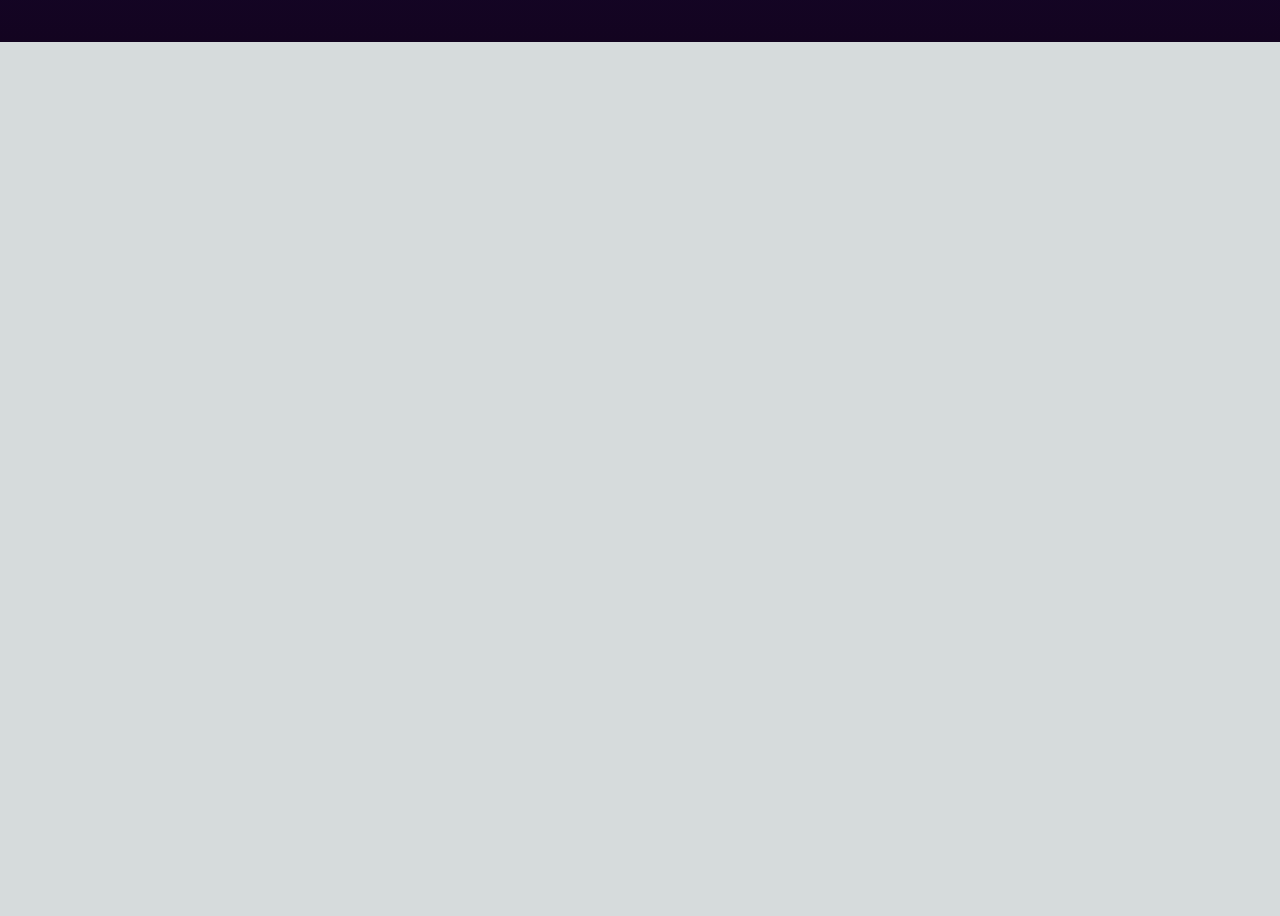
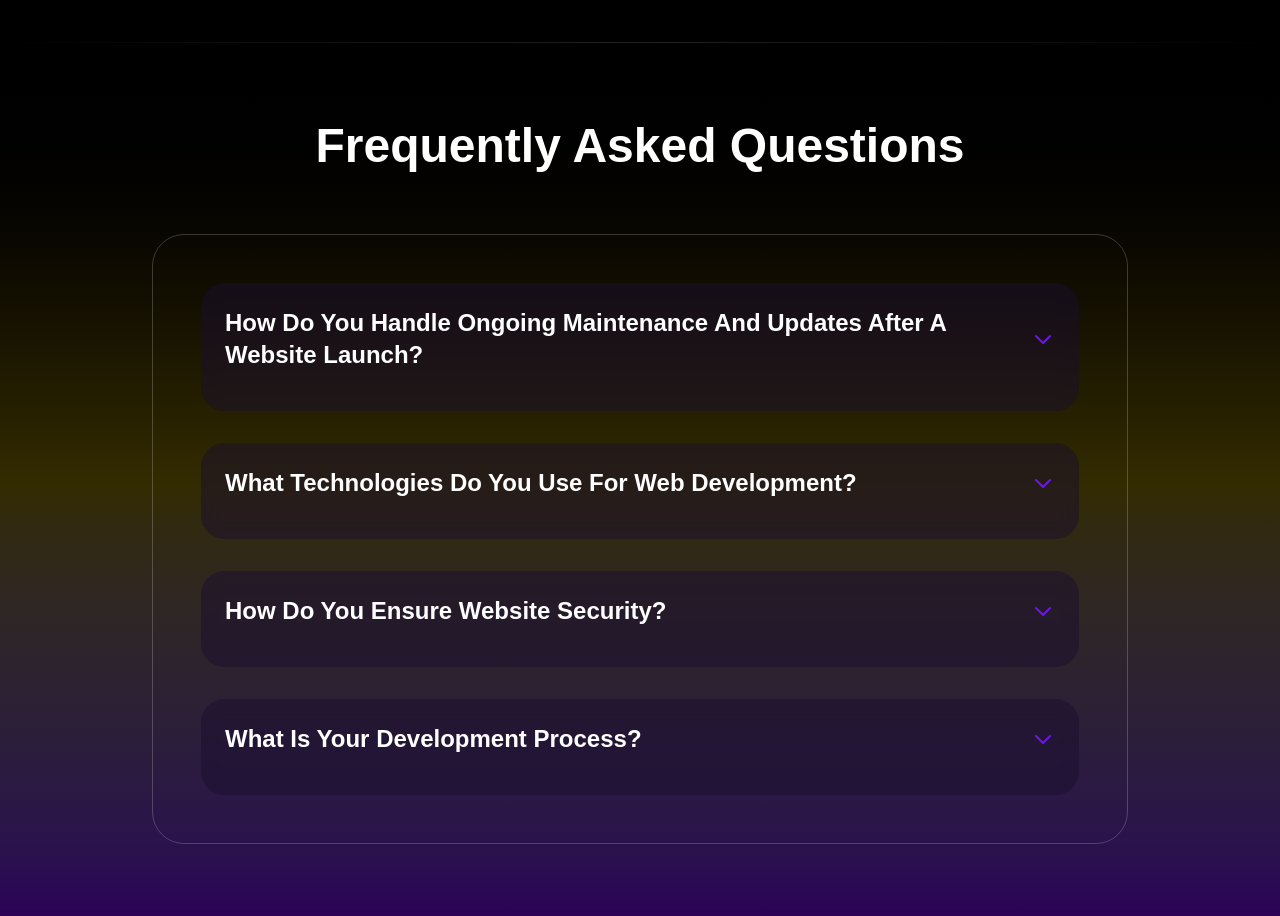
Before and after one commit to dinethnarada/tech-lumina-new, a Next.js app: page / in a window 1280 px wide. Shown: the part 2860-3776 px from the top of the page. Before the commit the page ends 2902 px from the top, so only its background shows below. Built offline with nearby package versions, Linux system fonts and the light colour scheme.

Commit message:
questions page done

```diff
--- a/src/app/page.tsx
+++ b/src/app/page.tsx
@@ -3,6 +3,7 @@ import PlexusBackground from "@/components/PlexusBackground";
 import HeroSection from "@/components/HeroSection";
 import FeaturedProjects from "@/components/FeaturedProjects";
 import TechLuminaSolutions from "@/components/TechLuminaSolutions";
+import Questions from "@/components/Questions";
 
 export default function Home() {
   return (
@@ -17,12 +18,18 @@ export default function Home() {
       <div className="w-full h-px bg-gradient-to-r from-transparent via-white/20 to-transparent" />
       <FeaturedProjects />
       <div className="w-full h-px bg-gradient-to-r from-transparent via-white/20 to-transparent" />
-      <div className="relative min-h-screen bg-gradient-to-b from-black via-[#1C054D] to-[#130420] overflow-hidden">
+      <div className="relative min-h-screen bg-gradient-to-b from-black via-[#1C054D] to-black overflow-hidden">
         <PlexusBackground />
         <div className="relative z-10">
           <TechLuminaSolutions />
         </div>
       </div>
+      <div className="relative min-h-screen overflow-hidden bg-gradient-to-b from-black via-[#332b00] to-[#2b0058]">
+        <PlexusBackground />
+        <div className="relative z-10">
+          <Questions />
+        </div>
+      </div>
     </main>
   );
 }
--- a/src/components/Navbar.tsx
+++ b/src/components/Navbar.tsx
@@ -23,7 +23,8 @@ const Navbar = () => {
     const sections = [
       document.getElementById('hero'),
       document.getElementById('digital-solutions'),
-      document.getElementById('tech-lumina-solutions')
+      document.getElementById('tech-lumina-solutions'),
+      document.getElementById('questions')
     ].filter(Boolean);
 
     sections.forEach(section => {
@@ -67,7 +68,7 @@ const Navbar = () => {
                 <div className="md:hidden">
                   <Link
                     href="/contact"
-                    className={`bg-transparent text-white px-8 py-3 rounded-full text-sm tracking-widest uppercase transition-all ${activeSection === 'digital-solutions' ? 'border-[#806c00] hover:text-[#806c00]' : 'border-[#6B17ED] hover:text-[#6B17ED]'} border hover:bg-white hover:border-white`}
+                    className={`bg-transparent text-white px-8 py-3 rounded-full text-sm tracking-widest uppercase transition-all ${activeSection === 'tech-lumina-solutions' ? 'border-[#6B17ED] hover:text-[#6B17ED]' : activeSection === 'digital-solutions' || activeSection === 'questions' ? 'border-[#806c00] hover:text-[#806c00]' : 'border-[#6B17ED] hover:text-[#6B17ED]'} border hover:bg-white hover:border-white`}
                   >
                     CONTACT
                   </Link>
@@ -87,19 +88,19 @@ const Navbar = () => {
             <div className={`${isOpen ? 'flex' : 'hidden'} md:flex flex-col md:flex-row md:items-center md:justify-end md:flex-1 px-6 pb-4 md:pb-0 space-y-4 md:space-y-0 md:space-x-8 border-t border-white/10 md:border-0`}>
               <Link
                 href="/services"
-                className={`text-white transition-colors text-sm tracking-widest uppercase pt-4 md:pt-0 ${activeSection === 'digital-solutions' ? 'hover:text-[#806c00]' : 'hover:text-[#6B17ED]'}`}
+                className={`text-white transition-colors text-sm tracking-widest uppercase pt-4 md:pt-0 ${activeSection === 'tech-lumina-solutions' ? 'hover:text-[#6B17ED]' : activeSection === 'digital-solutions' || activeSection === 'questions' ? 'hover:text-[#806c00]' : 'hover:text-[#6B17ED]'}`}
               >
                 SERVICES
               </Link>
               <Link
                 href="/blog"
-                className={`text-white transition-colors text-sm tracking-widest uppercase ${activeSection === 'digital-solutions' ? 'hover:text-[#806c00]' : 'hover:text-[#6B17ED]'}`}
+                className={`text-white transition-colors text-sm tracking-widest uppercase ${activeSection === 'tech-lumina-solutions' ? 'hover:text-[#6B17ED]' : activeSection === 'digital-solutions' || activeSection === 'questions' ? 'hover:text-[#806c00]' : 'hover:text-[#6B17ED]'}`}
               >
                 BLOG
               </Link>
               <Link
                 href="/about"
-                className={`text-white transition-colors text-sm tracking-widest uppercase ${activeSection === 'digital-solutions' ? 'hover:text-[#806c00]' : 'hover:text-[#6B17ED]'}`}
+                className={`text-white transition-colors text-sm tracking-widest uppercase ${activeSection === 'tech-lumina-solutions' ? 'hover:text-[#6B17ED]' : activeSection === 'digital-solutions' || activeSection === 'questions' ? 'hover:text-[#806c00]' : 'hover:text-[#6B17ED]'}`}
               >
                 ABOUT
               </Link>
@@ -107,7 +108,7 @@ const Navbar = () => {
               <div className="hidden md:block">
                 <Link
                   href="/contact"
-                  className={`bg-transparent text-white px-8 py-3 rounded-full text-sm tracking-widest uppercase transition-all ${activeSection === 'digital-solutions' ? 'border-[#806c00] hover:text-[#806c00]' : 'border-[#6B17ED] hover:text-[#6B17ED]'} border hover:bg-white hover:border-white`}
+                  className={`bg-transparent text-white px-8 py-3 rounded-full text-sm tracking-widest uppercase transition-all ${activeSection === 'tech-lumina-solutions' ? 'border-[#6B17ED] hover:text-[#6B17ED]' : activeSection === 'digital-solutions' || activeSection === 'questions' ? 'border-[#806c00] hover:text-[#806c00]' : 'border-[#6B17ED] hover:text-[#6B17ED]'} border hover:bg-white hover:border-white`}
                 >
                   CONTACT
                 </Link>
--- /dev/null
+++ b/src/components/QuestionCard.tsx
@@ -0,0 +1,41 @@
+"use client";
+
+import { useState } from 'react';
+
+interface QuestionCardProps {
+  question: string;
+  answer: string;
+}
+
+const QuestionCard = ({ question, answer }: QuestionCardProps) => {
+  const [isOpen, setIsOpen] = useState(false);
+
+  return (
+    <div
+      className="bg-[#1a0f2e]/50 backdrop-blur-sm rounded-[24px] overflow-hidden cursor-pointer group"
+      onClick={() => setIsOpen(!isOpen)}
+    >
+      <div className="p-6">
+        <div className="flex items-center justify-between">
+          <h3 className="text-2xl font-bold text-white">
+            {question}
+          </h3>
+          <div className={`transform transition-transform duration-300 ${isOpen ? 'rotate-180' : ''}`}>
+            <svg className="w-6 h-6 text-[#6B17ED]" fill="none" viewBox="0 0 24 24" stroke="currentColor">
+              <path strokeLinecap="round" strokeLinejoin="round" strokeWidth={2} d="M19 9l-7 7-7-7" />
+            </svg>
+          </div>
+        </div>
+        <div
+          className={`mt-4 text-gray-300 transition-all duration-300 ease-in-out overflow-hidden ${
+            isOpen ? 'max-h-96 opacity-100' : 'max-h-0 opacity-0'
+          }`}
+        >
+          <p>{answer}</p>
+        </div>
+      </div>
+    </div>
+  );
+};
+
+export default QuestionCard;
--- /dev/null
+++ b/src/components/Questions.tsx
@@ -0,0 +1,41 @@
+import QuestionCard from './QuestionCard';
+
+const Questions = () => {
+  return (
+    <section id="questions" className="relative min-h-screen">
+      {/* Divider Line */}
+      <div className="absolute top-0 left-0 w-full">
+        <div className="h-px bg-gradient-to-r from-transparent via-gray-400/20 to-transparent"></div>
+      </div>
+
+      <div className="max-w-5xl mx-auto py-20 px-6">
+        <h2 className="text-4xl md:text-5xl font-bold mb-16 text-center">
+          Frequently Asked Questions
+        </h2>
+
+        <div className="rounded-[32px] border border-white/20 p-8 md:p-12">
+          <div className="grid gap-8">
+          <QuestionCard
+            question="How Do You Handle Ongoing Maintenance And Updates After A Website Launch?"
+            answer="We provide comprehensive post-launch support with regular maintenance schedules, security updates, performance monitoring, and content updates. Our team ensures your website stays secure, fast, and up-to-date with the latest web standards."
+          />
+          <QuestionCard
+            question="What Technologies Do You Use For Web Development?"
+            answer="We utilize modern technologies like React, Next.js, and Node.js for frontend and backend development. Our tech stack is constantly updated to include the latest and most efficient tools while maintaining stability and performance."
+          />
+          <QuestionCard
+            question="How Do You Ensure Website Security?"
+            answer="We implement multiple layers of security including SSL certificates, regular security audits, automated backups, and continuous monitoring. Our team follows the latest security best practices and keeps all systems updated."
+          />
+          <QuestionCard
+            question="What Is Your Development Process?"
+            answer="Our development process follows an agile methodology with clear phases: planning, design, development, testing, and deployment. We maintain transparent communication throughout and provide regular updates on progress."
+          />
+          </div>
+        </div>
+      </div>
+    </section>
+  );
+};
+
+export default Questions;
```
Also changed, not shown: src/components/TechLuminaSolutions.tsx (+10 -5 lines).
